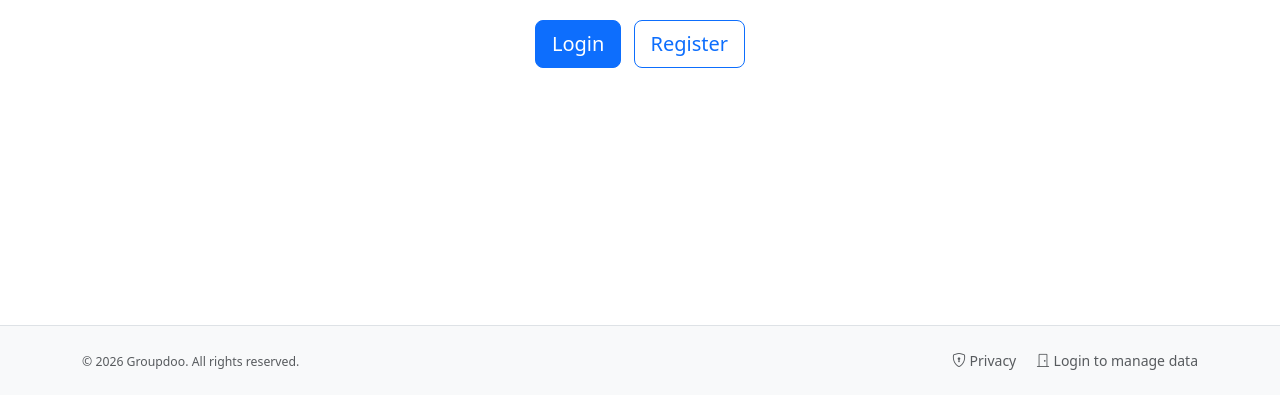
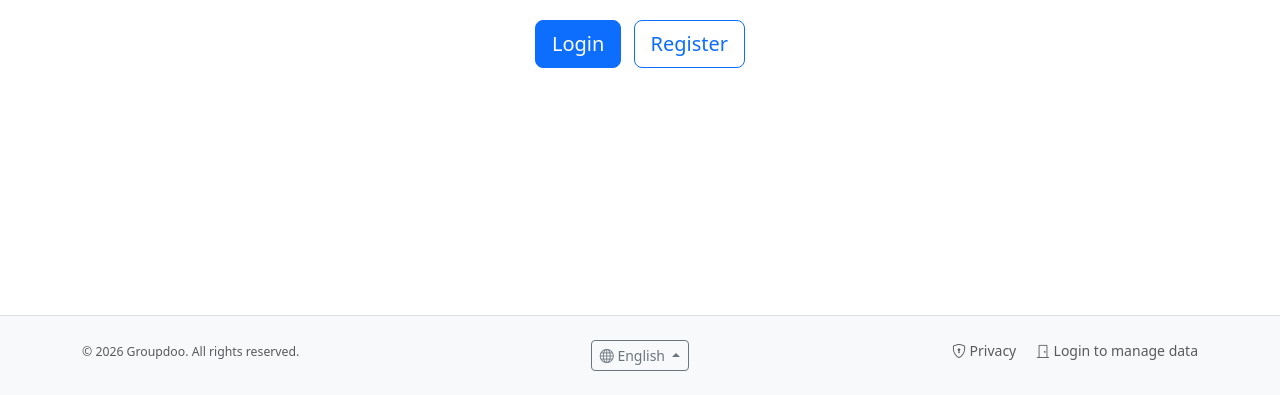
Before and after one commit to snclucas/groupdoo, a Flask app: page / in a window 1280 px wide. Shown: the part 405-800 px from the top of the page. Run offline with Flask 3, Linux system fonts and the light colour scheme.

Commit message:
added internationalisation

```diff
--- a/app.py
+++ b/app.py
@@ -1,5 +1,8 @@
-from flask import Flask, render_template, redirect, url_for, flash, request
+import io
+
+from flask import Flask, render_template, redirect, url_for, flash, request, session, g
 from flask_login import LoginManager, login_user, logout_user, login_required, current_user
+from flask_babel import Babel, gettext, lazy_gettext
 from config import Config
 from models import db, User, Group, GroupMember, GroupInvitation, Event, EventResponse, Tag, GroupTag, EventTag, GroupInviteToken
 from models import Notification, AuditLog, utcnow
@@ -12,6 +15,7 @@ import re
 from flask_limiter import Limiter
 from flask_limiter.util import get_remote_address
 import logging
+from flask import Response
 
 app = Flask(__name__)
 app.config.from_object(Config)
@@ -21,6 +25,22 @@ db.init_app(app)
 login_manager = LoginManager(app)
 login_manager.login_view = 'login'
 login_manager.login_message = 'Please log in to access this page.'
+
+# Initialize Babel for internationalization
+babel = Babel(app)
+
+def get_locale():
+    """Determine the best match for supported languages"""
+    # 1. Try to get language from user session
+    if 'language' in session:
+        return session['language']
+    # 2. Try to get language from user preferences (if implemented in User model)
+    if current_user.is_authenticated and hasattr(current_user, 'language') and current_user.language:
+        return current_user.language
+    # 3. Try to match browser's accept_languages header
+    return request.accept_languages.best_match(app.config['LANGUAGES'].keys())
+
+babel.init_app(app, locale_selector=get_locale)
 
 limiter = Limiter(
     get_remote_address,
@@ -162,13 +182,26 @@ def inject_invitation_count():
         return {
             'pending_invitation_count': current_user.get_pending_invitation_count(),
             'currency_symbol': app.config['CURRENCY_SYMBOL'],
-            'currency_code': app.config['CURRENCY_CODE']
+            'currency_code': app.config['CURRENCY_CODE'],
+            'languages': app.config['LANGUAGES'],
+            'current_language': session.get('language', app.config['BABEL_DEFAULT_LOCALE'])
         }
     return {
         'pending_invitation_count': 0,
         'currency_symbol': app.config['CURRENCY_SYMBOL'],
-        'currency_code': app.config['CURRENCY_CODE']
+        'currency_code': app.config['CURRENCY_CODE'],
+        'languages': app.config['LANGUAGES'],
+        'current_language': session.get('language', app.config['BABEL_DEFAULT_LOCALE'])
     }
+
+
+@app.route('/set_language/<language>')
+def set_language(language):
+    """Set the user's language preference"""
+    if language in app.config['LANGUAGES']:
+        session['language'] = language
+        flash(gettext('Language changed successfully.'), 'success')
+    return redirect(request.referrer or url_for('index'))
 
 
 @app.route('/')
@@ -1686,5 +1719,49 @@ def event_duplicate(group_id, event_id):
     return render_template('events/create.html', form=form, group=group)
 
 
+@app.route('/robots.txt')
+def robots_txt():
+    """Serve robots.txt for crawlers"""
+    content = "\n".join([
+        "User-agent: *",
+        "Allow: /",
+        "Sitemap: " + url_for('sitemap_xml', _external=True)
+    ])
+    return Response(content, mimetype='text/plain')
+
+
+@app.route('/sitemap.xml')
+def sitemap_xml():
+    """Generate a simple sitemap for public pages"""
+    base_url = app.config.get('SITE_URL') or request.url_root.rstrip('/')
+
+    urls = [
+        url_for('index', _external=True),
+        url_for('search', _external=True),
+        url_for('gdpr_privacy', _external=True)
+    ]
+
+    public_groups = Group.query.filter_by(is_public=True).all()
+    for group in public_groups:
+        urls.append(url_for('group_view', group_id=group.id, _external=True))
+        for event in group.events.all():
+            urls.append(url_for('event_view', group_id=group.id, event_id=event.id, _external=True))
+
+    xml_items = []
+    for link in sorted(set(urls)):
+        xml_items.append(
+            f"<url><loc>{link}</loc></url>"
+        )
+
+    xml_body = "\n".join(xml_items)
+    xml = """<?xml version="1.0" encoding="UTF-8"?>
+<urlset xmlns="http://www.sitemaps.org/schemas/sitemap/0.9">
+{body}
+</urlset>
+""".format(body=xml_body)
+
+    return Response(xml, mimetype='application/xml')
+
+
 if __name__ == '__main__':
-    app.run(debug=True)
+    app.run(host=app.config['HOST'], port=app.config['PORT'], debug=app.config['DEBUG'])
--- /dev/null
+++ b/babel.cfg
@@ -0,0 +1,3 @@
+[python: **.py]
+[jinja2: **/templates/**.html]
+encoding = utf-8
--- a/requirements.txt
+++ b/requirements.txt
@@ -3,6 +3,7 @@ Flask-Login==0.6.3
 Flask-SQLAlchemy==3.1.1
 Flask-WTF==1.2.1
 Flask-Limiter==3.7.0
+Flask-Babel==4.0.0
 WTForms==3.1.2
 PyMySQL==1.1.0
 cryptography==42.0.4
--- a/templates/base.html
+++ b/templates/base.html
@@ -9,6 +9,9 @@
     <!-- Flatpickr CSS for date/time picker -->
     <link rel="stylesheet" href="https://cdn.jsdelivr.net/npm/flatpickr/dist/flatpickr.min.css">
     <link rel="stylesheet" href="{{ url_for('static', filename='css/app.css') }}">
+    {% if csrf_token is defined %}
+    <meta name="csrf-token" content="{{ csrf_token() }}">
+    {% endif %}
 </head>
 <body data-is-authenticated="{{ 'true' if current_user.is_authenticated else 'false' }}"
       data-banner-check-url="{{ url_for('gdpr_banner_check') }}"
@@ -52,7 +55,7 @@
             </button>
             <div class="collapse navbar-collapse" id="navbarNav">
                 <form class="d-flex ms-auto me-3" method="GET" action="{{ url_for('search') }}">
-                    <input class="form-control form-control-sm me-2" type="search" name="q" placeholder="Search" aria-label="Search">
+                    <input class="form-control form-control-sm me-2" type="search" name="q" placeholder="{{ _('Search') }}" aria-label="{{ _('Search') }}">
                     <button class="btn btn-sm btn-outline-light" type="submit">
                         <i class="bi bi-search"></i>
                     </button>
@@ -61,22 +64,22 @@
                 <ul class="navbar-nav ms-auto">
                     <li class="nav-item">
                         <a class="nav-link" href="{{ url_for('search') }}">
-                            <i class="bi bi-search"></i> Search
+                            <i class="bi bi-search"></i> {{ _('Search') }}
                         </a>
                     </li>
                     <li class="nav-item">
                         <a class="nav-link" href="{{ url_for('dashboard') }}">
-                            <i class="bi bi-speedometer2"></i> Dashboard
+                            <i class="bi bi-speedometer2"></i> {{ _('Dashboard') }}
                         </a>
                     </li>
                     <li class="nav-item">
                         <a class="nav-link" href="{{ url_for('groups_list') }}">
-                            <i class="bi bi-grid-3x3-gap"></i> Groups
+                            <i class="bi bi-grid-3x3-gap"></i> {{ _('Groups') }}
                         </a>
                     </li>
                     <li class="nav-item">
                         <a class="nav-link" href="{{ url_for('invitations_list') }}">
-                            <i class="bi bi-envelope"></i> Invitations
+                            <i class="bi bi-envelope"></i> {{ _('Invitations') }}
                             {% if pending_invitation_count > 0 %}
                             <span class="badge bg-danger badge-notification">{{ pending_invitation_count }}</span>
                             {% endif %}
@@ -89,13 +92,13 @@
                         <ul class="dropdown-menu dropdown-menu-end">
                             <li>
                                 <a class="dropdown-item text-danger" href="{{ url_for('account_delete') }}">
-                                    <i class="bi bi-trash"></i> Delete Account
+                                    <i class="bi bi-trash"></i> {{ _('Delete Account') }}
                                 </a>
                             </li>
                             <li><hr class="dropdown-divider"></li>
                             <li>
                                 <a class="dropdown-item" href="{{ url_for('logout') }}">
-                                    <i class="bi bi-box-arrow-right"></i> Logout
+                                    <i class="bi bi-box-arrow-right"></i> {{ _('Logout') }}
                                 </a>
                             </li>
                         </ul>
@@ -105,17 +108,17 @@
                 <ul class="navbar-nav ms-auto">
                     <li class="nav-item">
                         <a class="nav-link" href="{{ url_for('search') }}">
-                            <i class="bi bi-search"></i> Search
+                            <i class="bi bi-search"></i> {{ _('Search') }}
                         </a>
                     </li>
                     <li class="nav-item">
                         <a class="nav-link" href="{{ url_for('login') }}">
-                            <i class="bi bi-box-arrow-in-right"></i> Login
+                            <i class="bi bi-box-arrow-in-right"></i> {{ _('Login') }}
                         </a>
                     </li>
                     <li class="nav-item">
                         <a class="nav-link" href="{{ url_for('register') }}">
-                            <i class="bi bi-person-plus"></i> Register
+                            <i class="bi bi-person-plus"></i> {{ _('Register') }}
                         </a>
                     </li>
                 </ul>
@@ -162,10 +165,26 @@
     <footer class="bg-light py-4 mt-auto border-top">
         <div class="container">
             <div class="row">
-                <div class="col-md-6 text-muted small">
+                <div class="col-md-4 text-muted small">
                     <small>&copy; 2026 Groupdoo. All rights reserved.</small>
                 </div>
-                <div class="col-md-6 text-md-end text-muted small">
+                <div class="col-md-4 text-center">
+                    <div class="dropup d-inline-block">
+                        <button class="btn btn-sm btn-outline-secondary dropdown-toggle" type="button" data-bs-toggle="dropdown" aria-expanded="false">
+                            <i class="bi bi-globe"></i> {{ languages[current_language] }}
+                        </button>
+                        <ul class="dropdown-menu">
+                            {% for code, name in languages.items() %}
+                            <li>
+                                <a class="dropdown-item {% if code == current_language %}active{% endif %}" href="{{ url_for('set_language', language=code) }}">
+                                    {{ name }}
+                                </a>
+                            </li>
+                            {% endfor %}
+                        </ul>
+                    </div>
+                </div>
+                <div class="col-md-4 text-md-end text-muted small">
                     <a href="{{ url_for('gdpr_privacy') }}" class="text-muted text-decoration-none me-3">
                         <i class="bi bi-shield-lock"></i> Privacy
                     </a>
--- a/templates/events/view.html
+++ b/templates/events/view.html
@@ -155,17 +155,17 @@
                 <div class="btn-group" role="group">
                     <form method="POST" action="{{ url_for('event_respond', group_id=group.id, event_id=event.id, status='going') }}" style="display: inline;">
                         <button type="submit" class="btn {% if user_response and user_response.status == 'going' %}btn-success{% else %}btn-outline-success{% endif %}">
-                            <i class="bi bi-check-circle"></i> Going
+                            <i class="bi bi-check-circle"></i> {{ _('Going') }}
                         </button>
                     </form>
                     <form method="POST" action="{{ url_for('event_respond', group_id=group.id, event_id=event.id, status='interested') }}" style="display: inline;">
                         <button type="submit" class="btn {% if user_response and user_response.status == 'interested' %}btn-warning{% else %}btn-outline-warning{% endif %}">
-                            <i class="bi bi-star"></i> Interested
+                            <i class="bi bi-star"></i> {{ _('Interested') }}
                         </button>
                     </form>
                     <form method="POST" action="{{ url_for('event_respond', group_id=group.id, event_id=event.id, status='not_going') }}" style="display: inline;">
                         <button type="submit" class="btn {% if user_response and user_response.status == 'not_going' %}btn-danger{% else %}btn-outline-danger{% endif %}">
-                            <i class="bi bi-x-circle"></i> Not Going
+                            <i class="bi bi-x-circle"></i> {{ _('Not going') }}
                         </button>
                     </form>
                 </div>
--- a/templates/index.html
+++ b/templates/index.html
@@ -1,29 +1,29 @@
 {% extends "base.html" %}
 
-{% block title %}Home - Groupdoo{% endblock %}
+{% block title %}{{ _('Home') }} - Groupdoo{% endblock %}
 
 {% block content %}
 <div class="row justify-content-center mt-5">
     <div class="col-md-8 text-center">
-        <h1 class="display-4 mb-4">Welcome to Groupdoo</h1>
-        <p class="lead">A secure platform for managing your groups and activities.</p>
+        <h1 class="display-4 mb-4">{{ _('Welcome to Groupdoo') }}</h1>
+        <p class="lead">{{ _('A secure platform for managing your groups and activities.') }}</p>
 
         <form class="d-flex justify-content-center mt-4" method="GET" action="{{ url_for('search') }}">
             <div class="input-group input-group-lg w-100 w-md-75">
                 <span class="input-group-text"><i class="bi bi-search"></i></span>
-                <input class="form-control" type="search" name="q" placeholder="Search public groups and events" aria-label="Search">
-                <button class="btn btn-primary" type="submit">Search</button>
+                <input class="form-control" type="search" name="q" placeholder="{{ _('Search public groups and events') }}" aria-label="{{ _('Search') }}">
+                <button class="btn btn-primary" type="submit">{{ _('Search') }}</button>
             </div>
         </form>
 
         {% if current_user.is_authenticated %}
             <div class="mt-4">
-                <a href="{{ url_for('dashboard') }}" class="btn btn-primary btn-lg">Go to Dashboard</a>
+                <a href="{{ url_for('dashboard') }}" class="btn btn-primary btn-lg">{{ _('Go to Dashboard') }}</a>
             </div>
         {% else %}
             <div class="mt-4">
-                <a href="{{ url_for('login') }}" class="btn btn-primary btn-lg me-2">Login</a>
-                <a href="{{ url_for('register') }}" class="btn btn-outline-primary btn-lg">Register</a>
+                <a href="{{ url_for('login') }}" class="btn btn-primary btn-lg me-2">{{ _('Login') }}</a>
+                <a href="{{ url_for('register') }}" class="btn btn-outline-primary btn-lg">{{ _('Register') }}</a>
             </div>
         {% endif %}
     </div>
```
Also changed, not shown: config.py (+17 -0 lines), templates/dashboard.html (+4 -4 lines), README.md, translations/de/LC_MESSAGES/messages.po (added), translations/es/LC_MESSAGES/messages.po (added), translations/fr/LC_MESSAGES/messages.po (added), translations/it/LC_MESSAGES/messages.po (added), translations/nl/LC_MESSAGES/messages.po (added), 6 other files.
